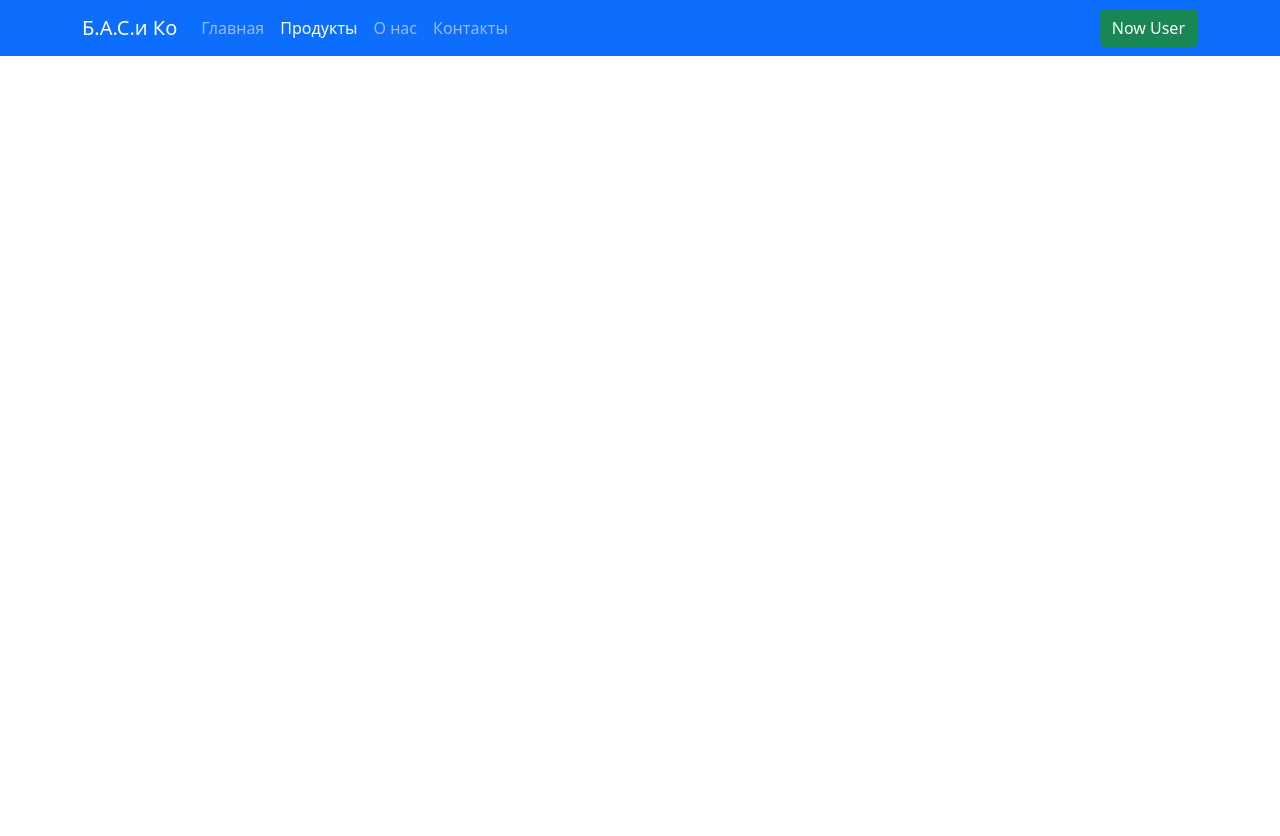
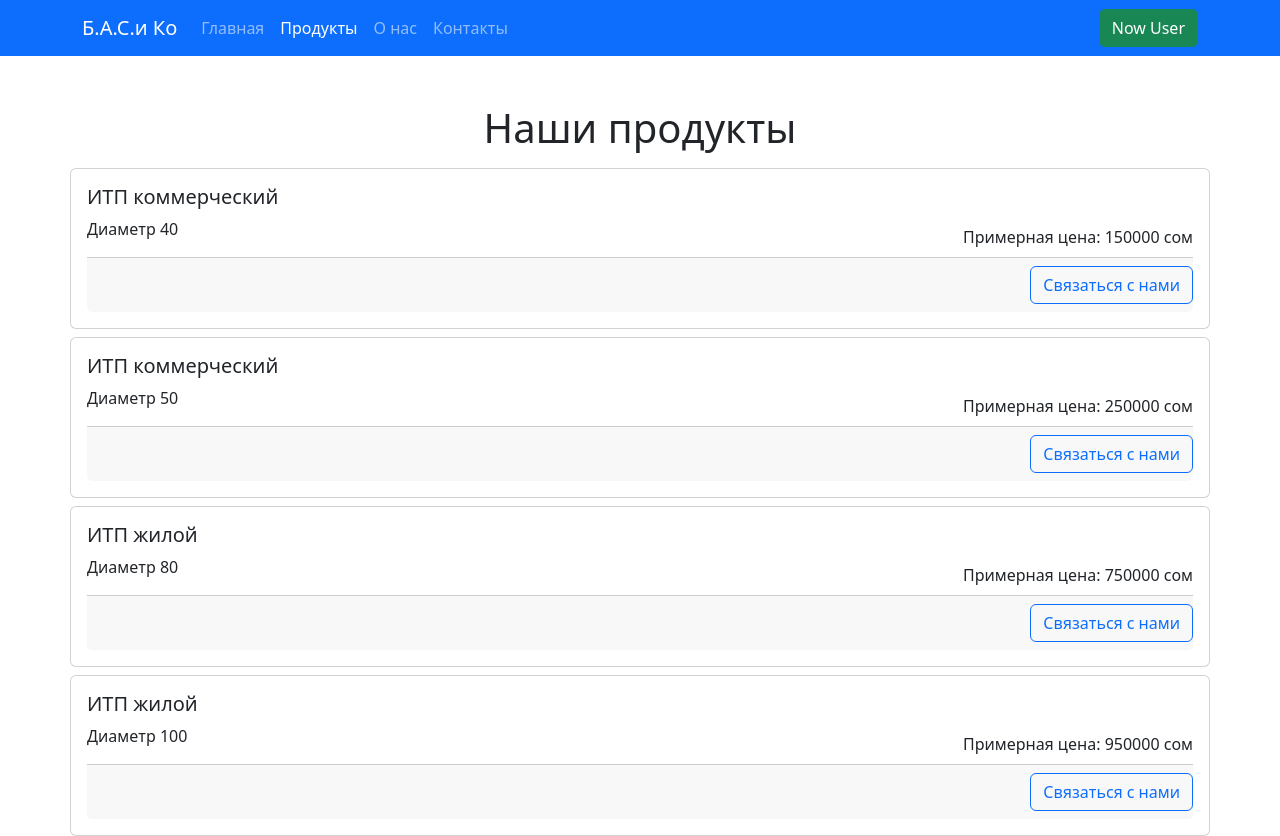
Before and after one commit to bss94/HW62Routes, a React (Vite) app: page /products in a window 1280 px wide. Before the commit the page ends 800 px from the top, so only its background shows below. Built offline with nearby package versions, Linux system fonts and the light colour scheme.

Commit message:
step 5: create components ProductList, ProductItem, create OUTPRODUCTS on constants, PRODUCTS on types ;complete Products, ProductList, PoductItem

```diff
--- a/src/App.tsx
+++ b/src/App.tsx
@@ -8,6 +8,7 @@ import {POST} from './types';
 import FullPost from './components/Posts/FullPost/FullPost';
 import AboutUs from './containers/AboutUs/AboutUs';
 import Contacts from './containers/Contacts/Contacts';
+import Products from './containers/Products/Products';
 
 const App = () => {
   const [isAdmin, setIsAdmin] = useState<boolean>(false);
@@ -16,7 +17,6 @@ const App = () => {
   const addPost = (post: POST) => {
     setAllPosts(prevState => [...prevState, post]);
   };
-
 
   return (
     <>
@@ -38,7 +38,7 @@ const App = () => {
           })}
           <Route path="/products"
                  element={
-                   <div/>
+                   <Products/>
                  }/>
           <Route path="/about-us"
                  element={
--- /dev/null
+++ b/src/components/Product/ProductItem.tsx
@@ -0,0 +1,36 @@
+import React from 'react';
+import {Card} from 'react-bootstrap';
+import {NavLink} from 'react-router-dom';
+
+interface Props {
+  name: string;
+  price: string;
+  properties: string;
+}
+
+const ProductItem: React.FC<Props> = ({
+  name,
+  price,
+  properties
+}) => {
+  return (
+    <Card className=" mt-2 p-0">
+      <Card.Body>
+        <Card.Title>{name}</Card.Title>
+        <div className="d-flex align-items-center justify-content-between">
+          <Card.Text>
+            {properties}
+          </Card.Text>
+          <Card.Text>
+            Примерная цена: {price}
+          </Card.Text>
+        </div>
+        <Card.Footer className="text-end px-0">
+          <NavLink to="/contacts" className="btn btn-outline-primary">Связаться с нами</NavLink>
+        </Card.Footer>
+      </Card.Body>
+    </Card>
+  );
+};
+
+export default ProductItem;
--- /dev/null
+++ b/src/components/Product/ProductList.tsx
@@ -0,0 +1,19 @@
+import React from 'react';
+import {PRODUCT} from '../../types';
+import ProductItem from './ProductItem';
+
+interface Props {
+  products: PRODUCT[];
+}
+
+const ProductList: React.FC<Props> = ({products}) => {
+  return (
+    <>
+      {products.map(el => (
+        <ProductItem name={el.name} properties={el.properties} price={el.price} key={el.id}/>
+      ))}
+    </>
+  );
+};
+
+export default ProductList;
--- a/src/constants.ts
+++ b/src/constants.ts
@@ -1,4 +1,4 @@
-import {CONTACT, POST} from './types';
+import {CONTACT, POST, PRODUCT} from './types';
 
 export const OURPOSTS: POST[] = [
   {
@@ -61,3 +61,30 @@ export const OURCONTACTS: CONTACT[] = [
     phone: '+996-89-**-**',
   }
 ];
+
+export const OURPRODUCTS: PRODUCT[] = [
+  {
+    name: 'ИТП коммерческий',
+    price: '150000 сом',
+    properties: 'Диаметр 40',
+    id: 'ITPComm40'
+  },
+  {
+    name: 'ИТП коммерческий',
+    price: '250000 сом',
+    properties: 'Диаметр 50',
+    id: 'ITPComm50'
+  },
+  {
+    name: 'ИТП жилой',
+    price: '750000 сом',
+    properties: 'Диаметр 80',
+    id: 'ITPLiv80'
+  },
+  {
+    name: 'ИТП жилой',
+    price: '950000 сом',
+    properties: 'Диаметр 100',
+    id: 'ITPLiv100'
+  },
+];
--- a/src/containers/Products/Products.tsx
+++ b/src/containers/Products/Products.tsx
@@ -1,9 +1,16 @@
+import {Row} from 'react-bootstrap';
+import ProductList from '../../components/Product/ProductList';
+import {OURPRODUCTS} from '../../constants';
 
 const Products = () => {
   return (
-    <div>
+    <>
+      <h1 className="text-center mt-5 mb-2">Наши продукты</h1>
+      <Row>
+        <ProductList products={OURPRODUCTS}/>
+      </Row>
+    </>
 
-    </div>
   );
 };
 
```
Also changed, not shown: src/types.ts (+7 -0 lines).
